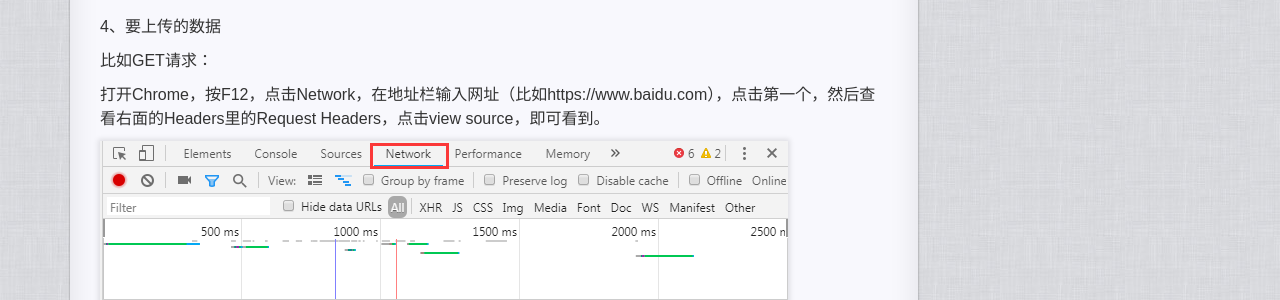
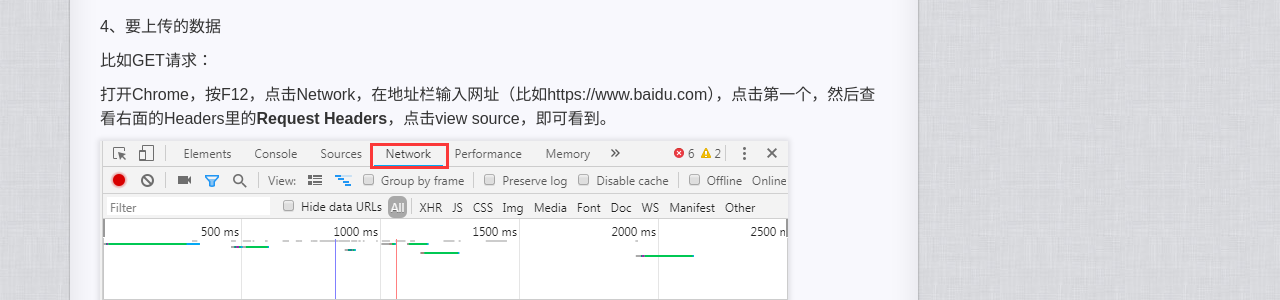
Before and after one commit to huzhengen/huzhengen.github.io, a Jekyll site: the page built from _posts/2018-10-09-about-http.md, in a window 1280 px wide and 900 px high, scrolled down 363 px. Shown: the part 174-474 px from the top of the window. Built offline with Jekyll 4.4.1, drawn with Linux system fonts in a browser that asks for light colours; nearby versions of some CDN libraries; comment, search, counter and statistics services are not loaded; a style sheet for code colours, icons or effects is not loaded; some of the changed text lies outside the part shown.

Commit message:
blog1009

```diff
--- a/_posts/2018-10-09-about-http.md
+++ b/_posts/2018-10-09-about-http.md
@@ -31,7 +31,7 @@ HTTP请求包括4部分
 
 比如GET请求：
 
-打开Chrome，按F12，点击Network，在地址栏输入网址（比如https://www.baidu.com），点击第一个，然后查看右面的Headers里的Request Headers，点击view source，即可看到。
+打开Chrome，按F12，点击Network，在地址栏输入网址（比如https://www.baidu.com），点击第一个，然后查看右面的Headers里的**Request Headers**，点击view source，即可看到。
 
 ![http1.png](/static/images/http1.png)
 
@@ -73,7 +73,7 @@ HTTP响应包括4部分
 
 4、要下载的内容
 
-打开Chrome，按F12，点击Network，在地址栏输入网址（比如https://www.baidu.com），点击第一个，然后查看右面的Headers里的Response Headers，点击view source，即可看到。
+打开Chrome，按F12，点击Network，在地址栏输入网址（比如https://www.baidu.com），点击第一个，然后查看右面的Headers里的**Response Headers**，点击view source，即可看到。
 
 ![http3.png](/static/images/http3.png)
 
```
